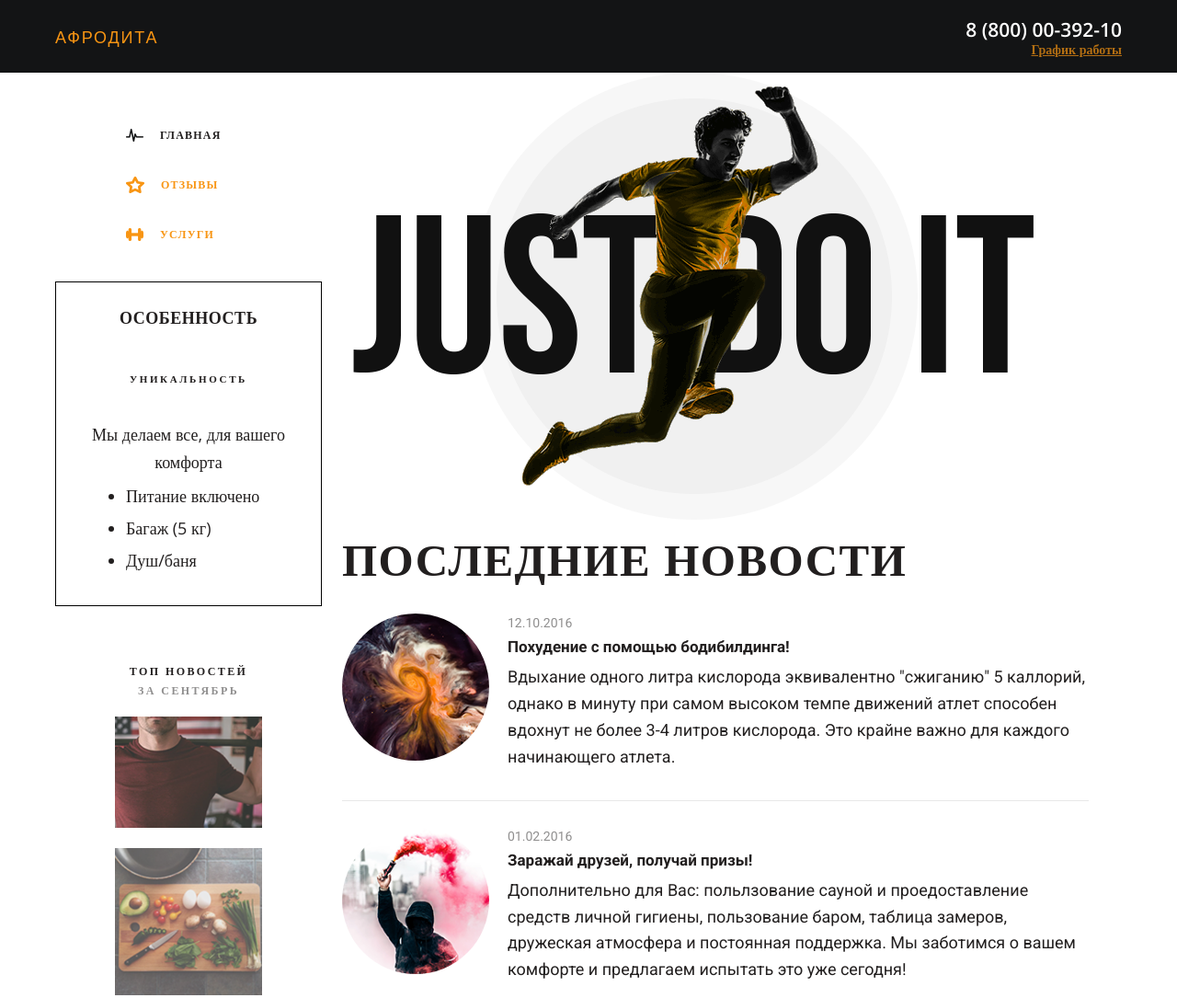
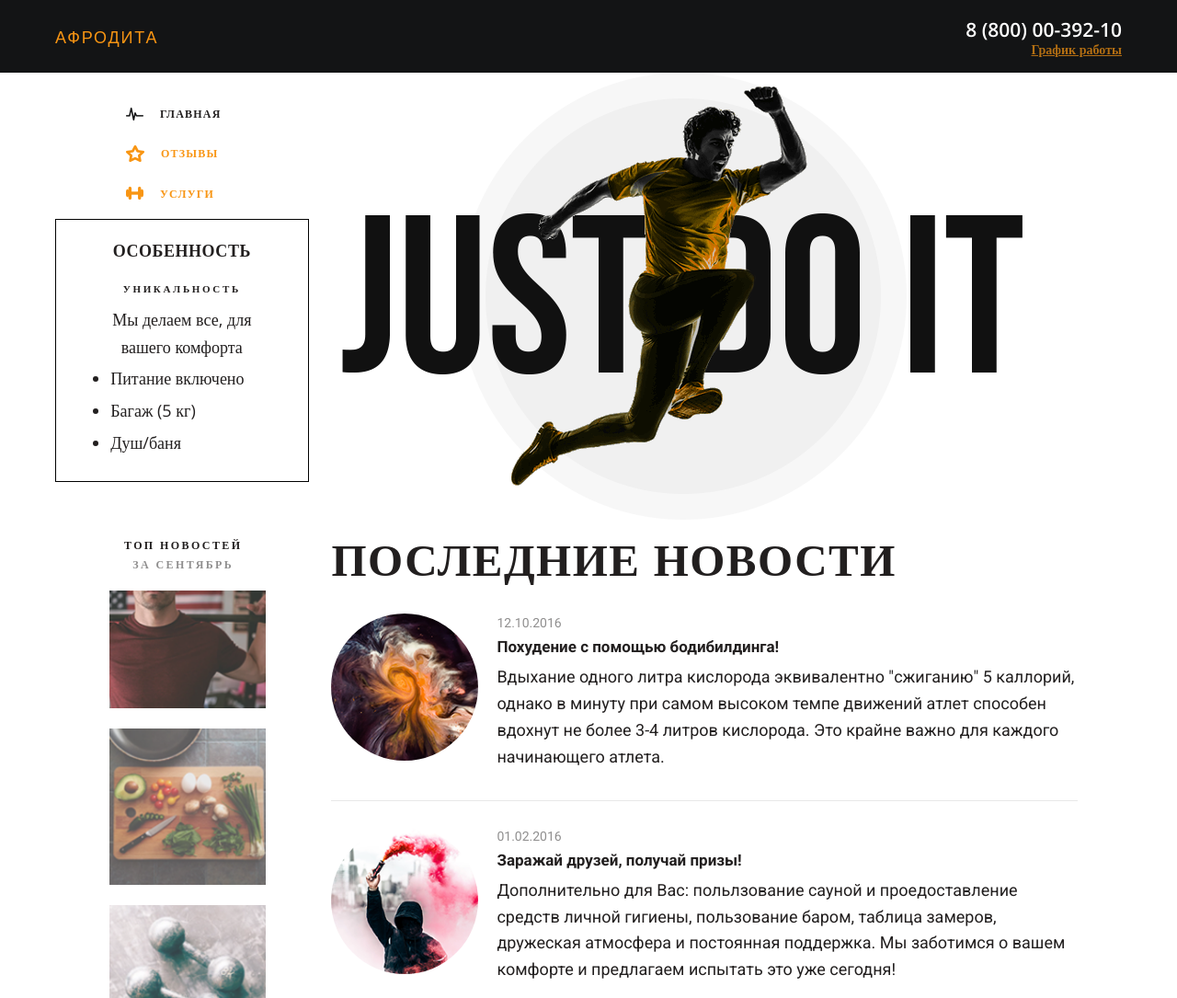
Before and after one commit to bo-mila/afrodita, a plain HTML site: page main.html in a window 1280 px wide. Shown: the top 1085 px of the page at 92% size. Drawn offline with nearby package versions, Linux system fonts and the light colour scheme.

Commit message:
sidebar-main perfect

```diff
--- a/css/blocks/features.css
+++ b/css/blocks/features.css
@@ -5,18 +5,17 @@
   flex-direction: column;
   align-items: flex-start;
   justify-content: center;
-  width: 100%;
-  padding-top: 28px;
-  padding-bottom: 31px;
+  width: 99%;
+  padding-top: 23px;
+  padding-bottom: 24px;
   border: solid 1px #000;
-  margin-bottom: 60px;
-}
+  margin-bottom: 58px;
+ }
 .features h2{
   margin: 0 auto;
   font-size: 18px;
   font-weight: bold;
   letter-spacing: 0.54px;
-  margin-bottom: 30px;
 }
 .features__desc{
   display: flex;
@@ -25,15 +24,15 @@
   align-items: flex-start;
   margin: 0 auto;
   max-width: 75%;
+  padding-top: 14px;
 }
 .features h3{
   margin: 0 auto;
-  margin-bottom: 20px;
   font-size: 11px;
   font-weight: 800;
   font-style: normal;
   letter-spacing: 2.64px;
-  line-height: 4.68;
+  line-height: 3.2;
 }
 .features span{
   font-size: 18px;
@@ -42,11 +41,11 @@
   margin: 0 auto;
   word-wrap: break-word;
   line-height: 1.67;
-  margin-bottom: 5px;
   text-align: center;
+  margin-bottom: 2px;
 }
 .features ul{
-  padding-left: 40px;
+  padding-left: 25px;
 }
 .features li{
   display: list-item;
--- a/css/blocks/netw.css
+++ b/css/blocks/netw.css
@@ -8,11 +8,8 @@
   font-style: normal;
   font-stretch: normal;
   text-align: center;
-
-  line-height: 3.86;
-  letter-spacing: normal;
-
   color: #221f1f;
+  margin-bottom: 8px;
  }
  .networklist{
    display: flex;
--- a/css/blocks/sidebar--main.css
+++ b/css/blocks/sidebar--main.css
@@ -3,11 +3,12 @@
   flex-direction: column;
   align-items: flex-start;
   justify-content: center;
-  width: 25%;
+  width: 24%;
   margin-right: 22px;
+  padding-top: 23px;
+
 }
 .nav--main{
   padding-left: 77px;
-  padding-top: 41px;
-  padding-bottom: 24px;
+  padding-bottom: 6px;
 }
--- a/css/blocks/sidebar.css
+++ b/css/blocks/sidebar.css
@@ -14,7 +14,7 @@
   font-size: 12px;
   font-weight: bold;
   letter-spacing: 1.2px;
-  line-height: 4.5;
+  line-height: 3.6;
   color: #f89513;
   align-items: center;
  }
--- a/css/blocks/topnews.css
+++ b/css/blocks/topnews.css
@@ -5,6 +5,7 @@
   align-items: flex-start;
   justify-content: center;
   margin: 0 auto;
+  margin-bottom: 47px;
 }
 .topnews__text{
   font-family: 'Open Sans';
@@ -29,6 +30,7 @@
 }
 .topnewspic__item{
   margin-bottom: 22px;
+  width: 106%;
 }
 .topnewspic__item:last-child{
   margin-bottom: 0;
```
